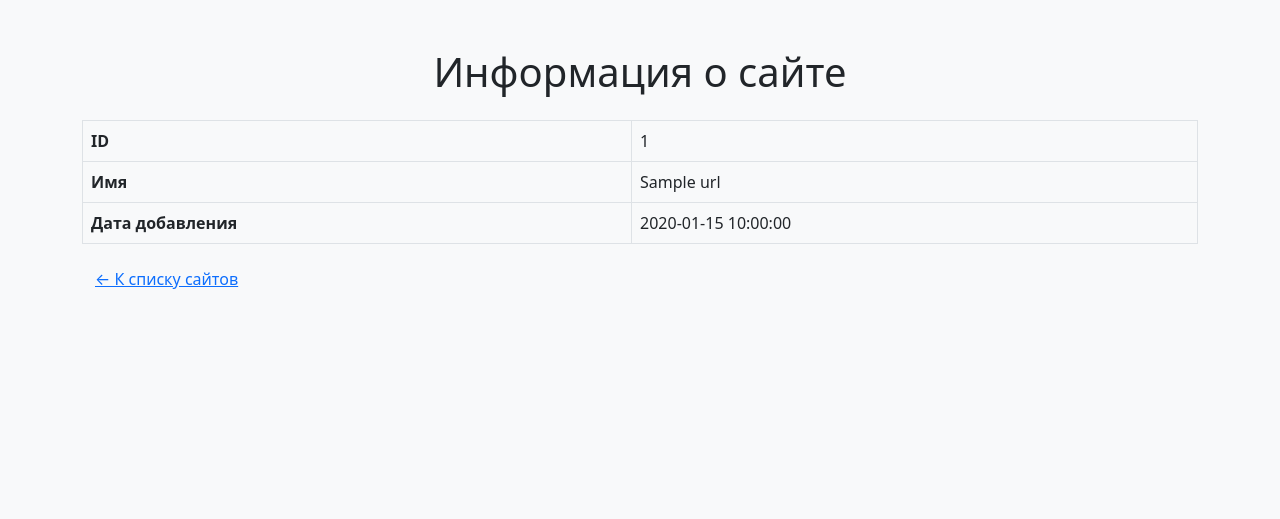
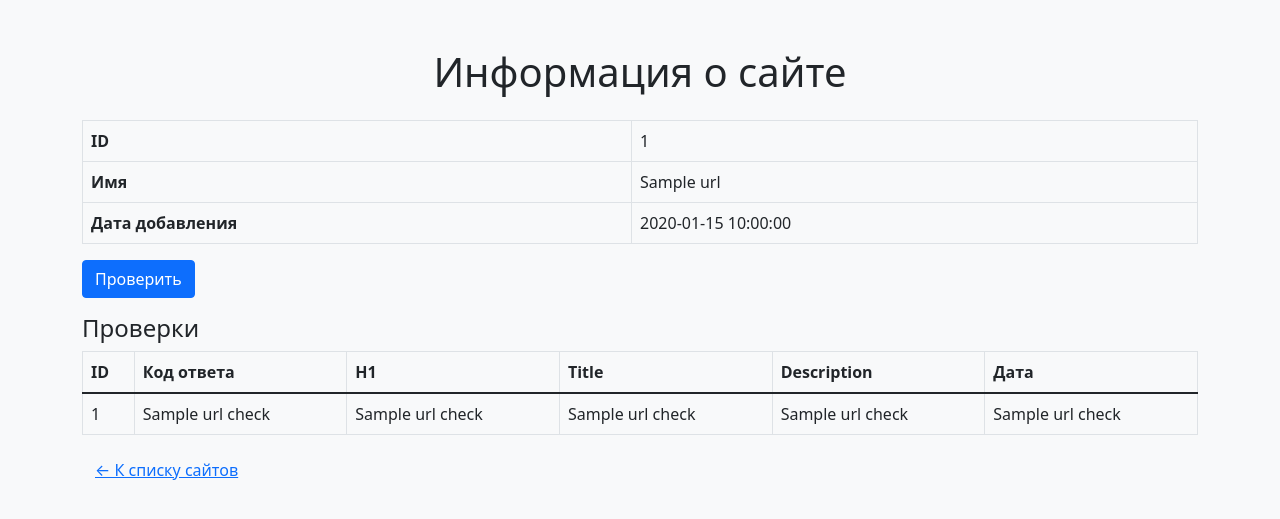
Before and after one commit to D4rkli/python-project-83, a Flask app: page /urls/1 in a window 1280 px wide. Shown: the top 519 px of the page. Run offline with Flask 3, Linux system fonts and the light colour scheme; a database or web service that is not in the repository returns one stand-in record (values such as "Sample title"); some libraries are stand-ins or nearby versions.

Commit message:
Add basic check system and display

```diff
--- a/hexlet_code.egg-info/requires.txt
+++ b/hexlet_code.egg-info/requires.txt
@@ -1,3 +1,5 @@
 flask
 python-dotenv
 gunicorn
+psycopg2-binary
+validators
--- a/page_analyzer/app.py
+++ b/page_analyzer/app.py
@@ -54,7 +54,13 @@ def submit_url():
 def list_urls():
     with get_connection() as conn:
         with conn.cursor() as cur:
-            cur.execute('SELECT id, name FROM urls ORDER BY id DESC')
+            cur.execute('''
+                SELECT urls.id, urls.name, MAX(url_checks.created_at) AS last_check
+                FROM urls
+                LEFT JOIN url_checks ON urls.id = url_checks.url_id
+                GROUP BY urls.id
+                ORDER BY urls.id DESC
+            ''')
             urls = cur.fetchall()
     return render_template('urls.html', urls=urls)
 
@@ -65,4 +71,22 @@ def get_url(id):
         with conn.cursor() as cur:
             cur.execute('SELECT id, name, created_at FROM urls WHERE id = %s', (id,))
             url = cur.fetchone()
-    return render_template('url_detail.html', url=url)
+            cur.execute(
+                'SELECT * FROM url_checks WHERE url_id = %s ORDER BY id DESC',
+                (id,)
+            )
+            checks = cur.fetchall()
+    return render_template('url_detail.html', url=url, checks=checks)
+
+
+@app.route('/urls/<int:id>/checks', methods=['POST'])
+def check_url(id):
+    with get_connection() as conn:
+        with conn.cursor() as cur:
+            cur.execute(
+                'INSERT INTO url_checks (url_id, created_at) VALUES (%s, %s)',
+                (id, datetime.now())
+            )
+            conn.commit()
+            flash('Проверка успешно выполнена', 'success')
+    return redirect(url_for('get_url', id=id))
--- a/page_analyzer/templates/url_detail.html
+++ b/page_analyzer/templates/url_detail.html
@@ -30,6 +30,37 @@
           </tr>
         </tbody>
       </table>
+
+    <form method="post" action="{{ url_for('check_url', id=url[0]) }}">
+  <button class="btn btn-primary mb-3" type="submit">Проверить</button>
+</form>
+
+    <h2 class="h4">Проверки</h2>
+<table class="table table-bordered" data-test="checks">
+  <thead>
+    <tr>
+      <th>ID</th>
+      <th>Код ответа</th>
+      <th>H1</th>
+      <th>Title</th>
+      <th>Description</th>
+      <th>Дата</th>
+    </tr>
+  </thead>
+  <tbody>
+    {% for check in checks %}
+      <tr>
+        <td>{{ check[0] }}</td>
+        <td>{{ check[2] or '' }}</td>
+        <td>{{ check[3] or '' }}</td>
+        <td>{{ check[4] or '' }}</td>
+        <td>{{ check[5] or '' }}</td>
+        <td>{{ check[6] }}</td>
+      </tr>
+    {% endfor %}
+  </tbody>
+</table>
+
     {% else %}
       <div class="alert alert-danger">URL не найден.</div>
     {% endif %}
--- a/page_analyzer/templates/urls.html
+++ b/page_analyzer/templates/urls.html
@@ -28,6 +28,7 @@
         <tr>
           <th>ID</th>
           <th>Имя</th>
+          <th>Последняя проверка</th>
         </tr>
       </thead>
       <tbody>
@@ -37,6 +38,7 @@
             <td>
               <a href="{{ url_for('get_url', id=id) }}">{{ name }}</a>
             </td>
+            <td>{{ last_check or '-' }}</td>
           </tr>
         {% endfor %}
       </tbody>
--- a/pyproject.toml
+++ b/pyproject.toml
@@ -6,7 +6,7 @@ dependencies = [
   "flask",
   "python-dotenv",
   "gunicorn",
-  "psycopg2",
+  "psycopg2-binary",
   "validators"
 ]
 
```
Also changed, not shown: database.sql (+10 -0 lines), 2 other files.
